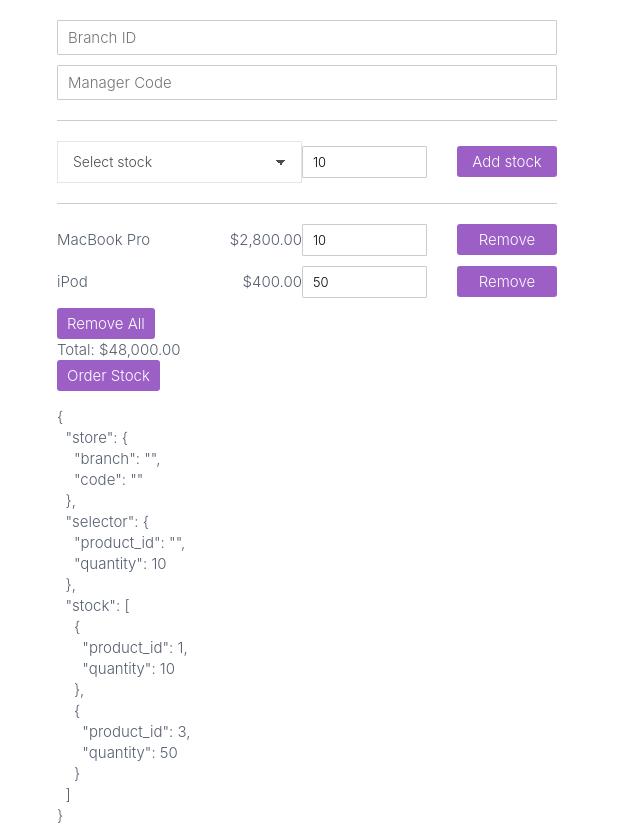
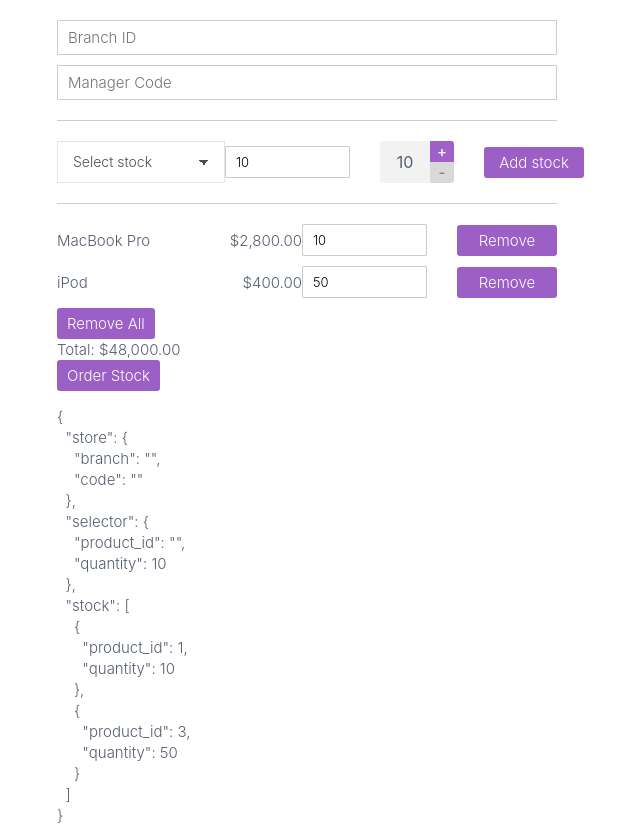
Before and after one commit to cyrilledjdj/angular-pro-src, an Angular app: page / in a window 1280 px wide. Shown: the whole page, without its empty margins (333-973 px from the left). Built offline with nearby package versions, Linux system fonts and the light colour scheme; data requests are answered from the project's data file.

Commit message:
custom form control base

```diff
--- /dev/null
+++ b/src/app/stock-inventory/components/stock-counter/stock-counter.component.html
@@ -0,0 +1,17 @@
+<div class="stock-counter">
+  <div>
+    <div>
+      <p>{{value}}</p>
+      <div>
+        <button type=button (click)=increment($event)
+          [disabled]="value === max">
+          +
+        </button>
+        <button type=button (click)=decrement($event)
+          [disabled]="value === min">
+          -
+        </button>
+      </div>
+    </div>
+  </div>
+</div>
--- /dev/null
+++ b/src/app/stock-inventory/components/stock-counter/stock-counter.component.scss
@@ -0,0 +1,35 @@
+.stock-counter {
+  background: rgba(0, 0, 0, 0.05);
+  border-radius: 3px;
+  overflow: hidden;
+  & > div > div {
+    display: flex;
+    align-items: center;
+
+    & > div {
+      display: flex;
+      flex-direction: column;
+    }
+  }
+
+  p {
+    font-size: 16px;
+    font-weight: 400;
+    text-align: center;
+    width: 50px;
+  }
+
+  button {
+    padding: 3px;
+    border-radius: 0;
+    line-height: 1;
+    padding: 3px 7px;
+    background: #9E61C8;
+    color: #fff;
+    font-weight: 500;
+    &:disabled {
+      background: rgba(0, 0, 0, 0.1);
+      color: rgba(0, 0, 0, 0.4);
+    }
+  }
+}
--- /dev/null
+++ b/src/app/stock-inventory/components/stock-counter/stock-counter.component.ts
@@ -0,0 +1,29 @@
+import { Component, OnInit, Input } from '@angular/core';
+
+@Component({
+  selector: 'stock-counter',
+  templateUrl: './stock-counter.component.html',
+  styleUrls: ['./stock-counter.component.scss']
+})
+export class StockCounterComponent implements OnInit {
+
+  @Input() step: number = 10;
+  @Input() min: number = 10;
+  @Input() max: number = 1000;
+
+  value: number = 10;
+
+  constructor() { }
+
+  ngOnInit() {
+  }
+
+  increment() {
+    this.value = Math.min(this.max, this.value + this.step);
+  }
+
+  decrement() {
+    this.value = Math.max(this.min, this.value - this.step);
+  }
+
+}
--- a/src/app/stock-inventory/components/stock-products/stock-products.component.ts
+++ b/src/app/stock-inventory/components/stock-products/stock-products.component.ts
@@ -36,8 +36,10 @@
   }
 
   removeAll() {
-    console.log('remove All');
-    // this.parent.get('stock').setValue([]);
+    const stocks = this.parent.get('stock') as FormArray;
+    while (this.stocks.length) {
+      stocks.removeAt(0);
+    }
   }
 
 }
--- a/src/app/stock-inventory/components/stock-selector/stock-selector.component.html
+++ b/src/app/stock-inventory/components/stock-selector/stock-selector.component.html
@@ -8,6 +8,7 @@
     </select>
     <input class="stock-counter" type="number" step='10' min='10' max='1000'
       formControlName='quantity'>
+    <stock-counter [step]="10" [min]=10 [max]=1000></stock-counter>
     <button type=button (click)=onAdd()>Add stock</button>
   </div>
 </div>
--- a/src/app/stock-inventory/stock-inventory.module.ts
+++ b/src/app/stock-inventory/stock-inventory.module.ts
@@ -7,11 +7,12 @@
 import { StockSelectorComponent } from './components/stock-selector/stock-selector.component';
 import { StockInventoryComponent } from './containers/stock-inventory/stock-inventory.component';
 import { StockInventoryService } from './services/stock-inventory.service';
+import { StockCounterComponent } from './components/stock-counter/stock-counter.component';
 
 
 
 @NgModule({
-  declarations: [StockInventoryComponent, StockBranchComponent, StockProductsComponent, StockSelectorComponent],
+  declarations: [StockInventoryComponent, StockBranchComponent, StockProductsComponent, StockSelectorComponent, StockCounterComponent],
   imports: [
     CommonModule,
     ReactiveFormsModule,
```
Lines whose indentation alone changed are shown as unchanged.
